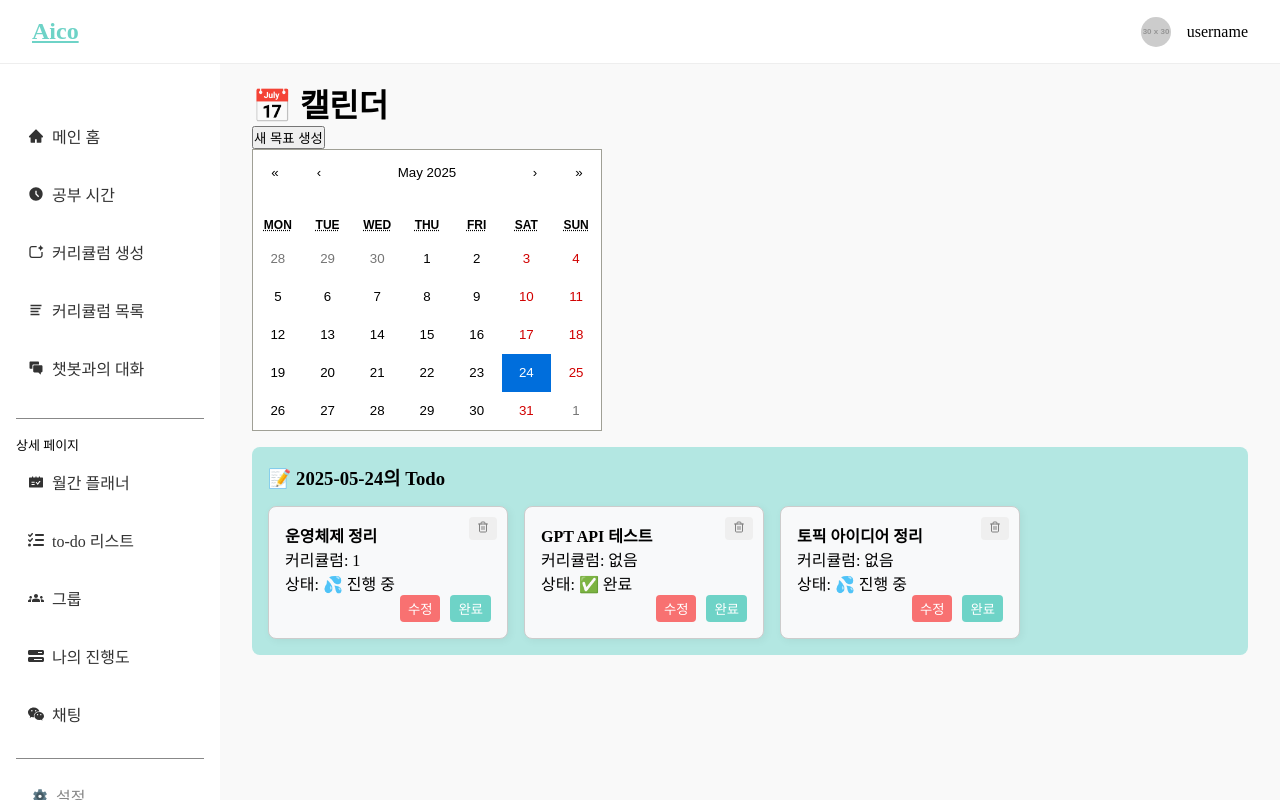
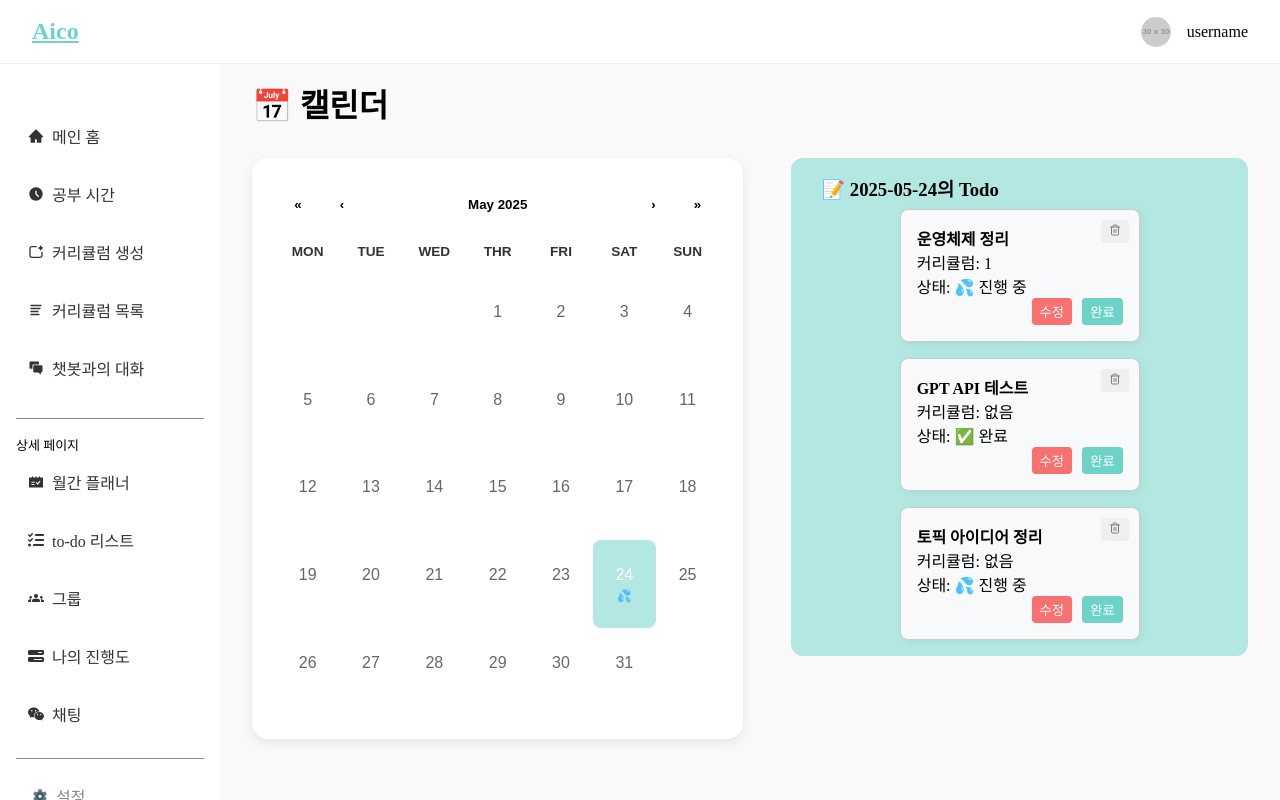
Before and after one commit to aico-team/aico-frontend, a React (Vite) app: page /Calendar in a window 1280 px wide. Built offline with nearby package versions, Linux system fonts and the light colour scheme; no server answers.

Commit message:
chore: 캘린더 UI 개선 및 TODO카드 정렬 정비

```diff
--- a/src/pages/CalendarPage.jsx
+++ b/src/pages/CalendarPage.jsx
@@ -65,35 +65,41 @@ const CalendarPage = () => {
     <div className="calendar-page">
       <h1>📅 캘린더</h1>
 
-      <div className="modalbtn-wrapper">
-        <button
-          onClick={() => {
-            setIsEdit(false);
-            setInitialGoal(true);
-            setIsOpen(true);
-          }}
-        >
-          새 목표 생성
-        </button>
-        {isOpen && selectedDate && (
-          <GoalModal
-            isOpen={isOpen}
-            selectedDate={format(selectedDate, "yyyy-MM-dd")}
-            onClose={() => setIsOpen(false)}
-            isEdit={isEdit}
-            initialGoal={initialGoal}
-          />
-        )}
-      </div>
-
+      <div className="calendar-layout">
+        <div className="calendar-box">
+          <div className="calendar-wrapper">
             <Calendar
               onChange={setValue}
               value={value}
+              locale="en-us"
+              formatShortWeekday={(locale, date) =>
+                ["Sun", "Mon", "Tue", "Wed", "Thr", "Fri", "Sat"][date.getDay()]
+              }
+              formatDay={(locale, date) => date.getDate().toString()}
+              tileClassName={({ date, view }) => {
+                const isOtherMonth = date.getMonth() !== value.getMonth();
+                return isOtherMonth ? "hide-other-month" : "";
+              }}
               tileContent={({ date }) => {
-          const day = format(date, "yyyy-MM-dd");
-          const hasGoal =
-            Array.isArray(goals) && goals.some((goal) => goal.deadLine === day);
-          return hasGoal ? <div className="goal-dot" /> : null;
+                const dayStr = format(date, "yyyy-MM-dd");
+                const goalsForDay = goals.filter(
+                  (goal) => goal.deadLine === dayStr
+                );
+                const hasIncomplete = goalsForDay.some(
+                  (goal) => !goal.completed
+                );
+                const icon =
+                  goalsForDay.length > 0 ? (hasIncomplete ? "💦" : "✅") : null;
+
+                return (
+                  <div className="calendar-status-wrapper">
+                    {icon ? (
+                      <span>{icon}</span>
+                    ) : (
+                      <span style={{ visibility: "hidden" }}>💦</span>
+                    )}
+                  </div>
+                );
               }}
               onClickDay={(date) => {
                 setSelectedDate(date);
@@ -102,6 +108,8 @@ const CalendarPage = () => {
                 setIsOpen(true);
               }}
             />
+          </div>
+        </div>
 
         <div className="goal-list">
           <h3>📝 {selectedDayStr}의 Todo</h3>
@@ -116,7 +124,9 @@ const CalendarPage = () => {
                   <button
                     className="todo-delete-button"
                     onClick={() => {
-                    if (window.confirm("정말 해당 Todo를 삭제하시겠습니까?")) {
+                      if (
+                        window.confirm("정말 해당 Todo를 삭제하시겠습니까?")
+                      ) {
                         deleteGoal(goal.goalId);
                       }
                     }}
@@ -155,6 +165,17 @@ const CalendarPage = () => {
             </div>
           )}
         </div>
+
+        {isOpen && selectedDate && (
+          <GoalModal
+            isOpen={isOpen}
+            selectedDate={format(selectedDate, "yyyy-MM-dd")}
+            onClose={() => setIsOpen(false)}
+            isEdit={isEdit}
+            initialGoal={initialGoal}
+          />
+        )}
+      </div>
     </div>
   );
 };
--- a/src/styles/CalendarPage.css
+++ b/src/styles/CalendarPage.css
@@ -1,15 +1,106 @@
+.calendar-layout {
+  display: flex;
+  gap: 3rem;
+  align-items: flex-start;
+  justify-content: center;
+  margin-top: 2rem;
+}
+
+.calendar-box {
+  background-color: white;
+  padding: 1.5rem;
+  border-radius: 16px;
+  box-shadow: 0 4px 12px rgba(0, 0, 0, 0.08);
+}
+
+.react-calendar {
+  width: 100%;
+  font-size: 1.2rem;
+  border: none;
+  border-radius: 16px;
+}
+
+.react-calendar__tile {
+  padding: 1.5rem 0 !important;
+  min-height: 60px;
+  border-radius: 8px;
+  color: #666666;
+}
+
+.react-calendar__tile:hover {
+  background-color: #f0f8ff;
+  transition: background-color 0.2s ease;
+}
+
+.react-calendar__tile--now {
+  background: #6ed3c7 !important;
+  color: white !important;
+}
+
+.react-calendar__tile--active {
+  background: #b3e7e2 !important;
+  color: white !important;
+}
+
+.react-calendar__month-view__weekdays {
+  font-weight: 600;
+  font-size: 0.85rem;
+  color: #333;
+  text-align: center;
+  padding-bottom: 8px;
+}
+
+.react-calendar__month-view__weekdays abbr {
+  text-decoration: none;
+  border-bottom: none;
+}
+
+.hide-other-month {
+  visibility: hidden;
+}
+
+.react-calendar__navigation {
+  margin-bottom: 0.5rem;
+}
+
+.react-calendar__navigation button {
+  font-weight: bold;
+  background: none;
+  border: none;
+  padding: 6px 12px;
+  border-radius: 6px;
+  cursor: pointer;
+}
+
+.calendar-status-wrapper {
+  text-align: center;
+  font-size: 12px;
+  margin-top: 2px;
+  height: 16px;
+  line-height: 16px;
+}
+
 .goal-list {
   background: #b3e7e2;
-  margin-top: 1rem;
+  width: 600px;
+  margin-bottom: 2rem;
   padding: 1rem;
-  border-radius: 8px;
+  border-radius: 12px;
+  display: flex;
+  flex-direction: column;
+}
+
+.goal-list h3 {
+  margin-left: 0.9rem; /* 카드 시작 위치에 맞게 조정 */
 }
 
 .goal-card-container {
-  display: flex;
-  flex-wrap: wrap;
+  display: grid;
+  grid-template-columns: repeat(auto-fill, minmax(240px, 1fr));
   gap: 1rem;
-  margin-top: 1rem;
+  margin-top: 0.5rem;
+  align-items: center;
+  justify-items: center;
 }
 
 .goal-card {
@@ -27,10 +118,10 @@
 }
 
 .goal-card h4 {
-  margin-right: 40px; /* 삭제 버튼 공간 확보 */
+  margin-right: 40px;
   font-size: 16px;
   font-weight: bold;
-  max-height: 3.2em; /* 줄 높이 1.6em × 2줄 */
+  max-height: 3.2em;
   overflow: hidden;
   text-overflow: ellipsis;
   display: -webkit-box;
```
Lines whose indentation alone changed are shown as unchanged.
